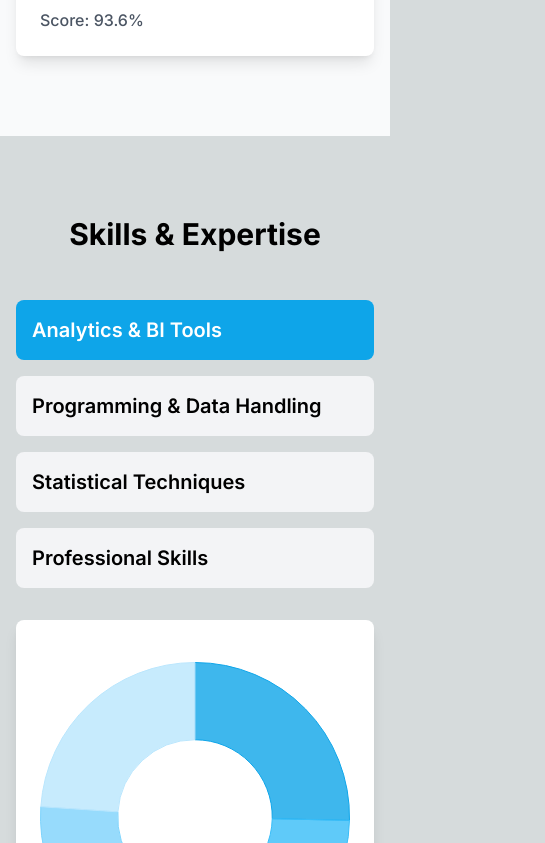
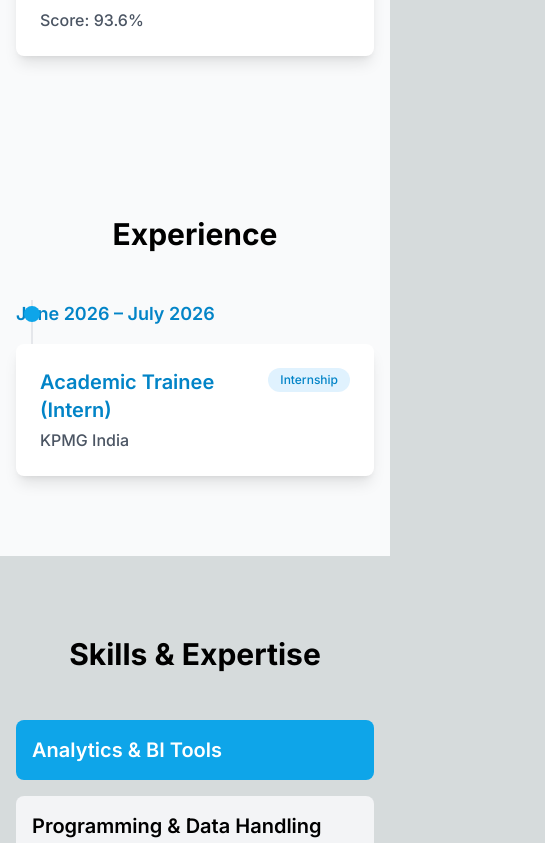
Before and after one commit to vivek2011383/Portfolio, a Next.js app: page / in a window 390 px wide. Shown: the part 2221-3064 px from the top of the page, 545 px wide, since content can reach past the window. Built offline with nearby package versions, Linux system fonts and the light colour scheme; no server answers.

Commit message:
Add Experience section, new projects and certifications

```diff
--- a/src/app/page.tsx
+++ b/src/app/page.tsx
@@ -1,9 +1,9 @@
 import { Metadata } from 'next';
 import Hero from '@/components/home/Hero';
 import About from '@/components/home/About';
+import Experience from '@/components/home/Experience';
 import Skills from '@/components/home/Skills';
 import Projects from '@/components/home/Projects';
-
 import Certifications from '@/components/home/Certifications';
 import PortfolioInsights from '@/components/home/PortfolioInsights';
 import Contact from '@/components/home/Contact';
@@ -20,6 +20,7 @@ export default function Home() {
     <main className="min-h-screen">
       <Hero />
       <About />
+      <Experience />
       <Skills />
       <Projects />
       <Certifications />
--- a/src/components/home/Certifications.tsx
+++ b/src/components/home/Certifications.tsx
@@ -17,18 +17,38 @@ interface Achievement {
 
 const certifications: Certification[] = [
   {
+    title: 'Claude 101',
+    issuer: 'Anthropic',
+    date: 'May 2026',
+    credential: 'tuzpw5skg45o',
+    link: 'https://verify.skilljar.com/c/tuzpw5skg45o',
+  },
+  {
+    title: 'Business Intelligence & Analytics',
+    issuer: 'NPTEL – IIT Madras',
+    date: 'May 2026',
+    credential: 'NPTEL26CS64S253400756',
+    link: 'https://nptel.ac.in/noc/E_Certificate/NOC26CS64S25340075605033124',
+  },
+  {
+    title: 'Marketing Analytics',
+    issuer: 'NPTEL – IIT Kharagpur',
+    date: 'April 2026',
+    credential: 'NPTEL26MG33S953400101',
+    link: 'https://nptel.ac.in/noc/E_Certificate/NOC26MG33S95340010105033124',
+  },
+  {
+    title: 'Boot Camp for Artificial Intelligence (AI) & Business Analytics',
+    issuer: 'LSBF Malaysia Campus (London School of Business & Finance)',
+    date: 'April 2026',
+    credential: '10146',
+  },
+  {
     title: 'Data Analytics',
     issuer: 'LinkedIn Learning',
     date: 'October 2025',
     credential: '2c925f4ffd8adf0013a143f68fb2adc6e519c56932943a6c694a0c7a4bb163f7',
     link: 'https://www.linkedin.com/learning/certificates/2c925f4ffd8adf0013a143f68fb2adc6e519c56932943a6c694a0c7a4bb163f7',
-  },
-  {
-    title: 'Data Analytics Program',
-    issuer: 'PW Skills',
-    date: 'September 2025',
-    credential: '26069455-9758-4533-a5c4-9288269c8014',
-    link: 'https://pwskills.com/learn/certificate/26069455-9758-4533-a5c4-9288269c8014/?isCareerPath=true',
   },
   {
     title: 'Copilot for Excel',
@@ -43,6 +63,13 @@ const certifications: Certification[] = [
     date: 'October 2025',
     credential: 'af4e8157ee444c4ab4f6fe12a410ab77',
     link: 'https://app-na2.hubspot.com/academy/achievements/nydggcwf/en/1/vivek-kumar/digital-marketing',
+  },
+  {
+    title: 'Data Analytics Program',
+    issuer: 'PW Skills',
+    date: 'September 2025',
+    credential: '26069455-9758-4533-a5c4-9288269c8014',
+    link: 'https://pwskills.com/learn/certificate/26069455-9758-4533-a5c4-9288269c8014/?isCareerPath=true',
   },
   {
     title: 'Foundations of Analytics',
@@ -105,26 +132,26 @@ export default function Certifications() {
                     key={index}
                     initial={{ opacity: 0, x: -20 }}
                     whileInView={{ opacity: 1, x: 0 }}
-                    transition={{ duration: 0.5, delay: index * 0.1 }}
+                    transition={{ duration: 0.5, delay: index * 0.05 }}
                     viewport={{ once: true }}
                     className="bg-white dark:bg-gray-800 rounded-lg p-6 shadow-lg hover:shadow-xl transition-shadow"
                   >
-                    <div className="flex justify-between items-start">
-                      <div>
-                        <h4 className="text-xl font-semibold text-primary-600 dark:text-primary-400">
+                    <div className="flex justify-between items-start gap-4">
+                      <div className="flex-1 min-w-0">
+                        <h4 className="text-lg font-semibold text-primary-600 dark:text-primary-400 leading-snug">
                           {cert.title}
                         </h4>
                         <p className="text-gray-600 dark:text-gray-300 mt-1">
                           {cert.issuer}
                         </p>
                       </div>
-                      <span className="text-sm text-gray-500 dark:text-gray-400">
+                      <span className="shrink-0 text-sm text-gray-500 dark:text-gray-400 whitespace-nowrap">
                         {cert.date}
                       </span>
                     </div>
                     <div className="mt-2 space-y-1">
                       {cert.credential && (
-                        <p className="text-sm text-gray-500 dark:text-gray-400">
+                        <p className="text-sm text-gray-500 dark:text-gray-400 truncate">
                           Credential ID: {cert.credential}
                         </p>
                       )}
--- /dev/null
+++ b/src/components/home/Experience.tsx
@@ -0,0 +1,86 @@
+'use client';
+
+import { motion } from 'framer-motion';
+
+interface Experience {
+  role: string;
+  company: string;
+  duration: string;
+  type: string;
+}
+
+const experiences: Experience[] = [
+  {
+    role: 'Academic Trainee (Intern)',
+    company: 'KPMG India',
+    duration: 'June 2026 – July 2026',
+    type: 'Internship',
+  },
+];
+
+export default function Experience() {
+  return (
+    <section id="experience" className="py-20 bg-gray-50 dark:bg-gray-900">
+      <div className="container mx-auto px-4">
+        <motion.div
+          initial={{ opacity: 0 }}
+          whileInView={{ opacity: 1 }}
+          transition={{ duration: 0.8 }}
+          viewport={{ once: true }}
+          className="max-w-4xl mx-auto"
+        >
+          <h2 className="text-3xl md:text-4xl font-bold text-center mb-12">
+            Experience
+          </h2>
+
+          <div className="relative">
+            {/* Timeline line */}
+            <div className="absolute left-4 md:left-1/2 h-full w-0.5 bg-gray-200 dark:bg-gray-700 -translate-x-1/2"></div>
+
+            <div className="space-y-12 relative">
+              {experiences.map((exp, index) => (
+                <motion.div
+                  key={index}
+                  initial={{ opacity: 0, y: 20 }}
+                  whileInView={{ opacity: 1, y: 0 }}
+                  transition={{ duration: 0.5, delay: index * 0.1 }}
+                  viewport={{ once: true }}
+                  className="relative grid grid-cols-1 md:grid-cols-2 gap-4 md:gap-8"
+                >
+                  {/* Timeline dot */}
+                  <div className="absolute left-4 md:left-1/2 w-4 h-4 bg-primary-500 rounded-full -translate-x-1/2 translate-y-1.5"></div>
+
+                  {/* Duration label */}
+                  <div className={`${index % 2 === 1 ? 'md:col-start-2 md:flex md:justify-start md:pl-6' : 'md:col-start-1 md:flex md:justify-end md:pr-6'}`}>
+                    <span className="text-lg font-semibold text-primary-600 dark:text-primary-400 whitespace-nowrap">
+                      {exp.duration}
+                    </span>
+                  </div>
+
+                  {/* Card */}
+                  <div className={index % 2 === 1 ? 'md:col-start-1 md:row-start-1' : 'md:col-start-2 md:row-start-1'}>
+                    <div className="bg-white dark:bg-gray-800 rounded-lg p-6 shadow-lg">
+                      <div className="flex items-start justify-between gap-2">
+                        <div>
+                          <h4 className="text-xl font-semibold text-primary-600 dark:text-primary-400">
+                            {exp.role}
+                          </h4>
+                          <p className="text-gray-600 dark:text-gray-300 mt-1 font-medium">
+                            {exp.company}
+                          </p>
+                        </div>
+                        <span className="shrink-0 px-3 py-1 text-xs font-medium rounded-full bg-primary-100 dark:bg-primary-900 text-primary-600 dark:text-primary-400">
+                          {exp.type}
+                        </span>
+                      </div>
+                    </div>
+                  </div>
+                </motion.div>
+              ))}
+            </div>
+          </div>
+        </motion.div>
+      </div>
+    </section>
+  );
+}
```
Also changed, not shown: src/components/home/Projects.tsx (+40 -17 lines).
